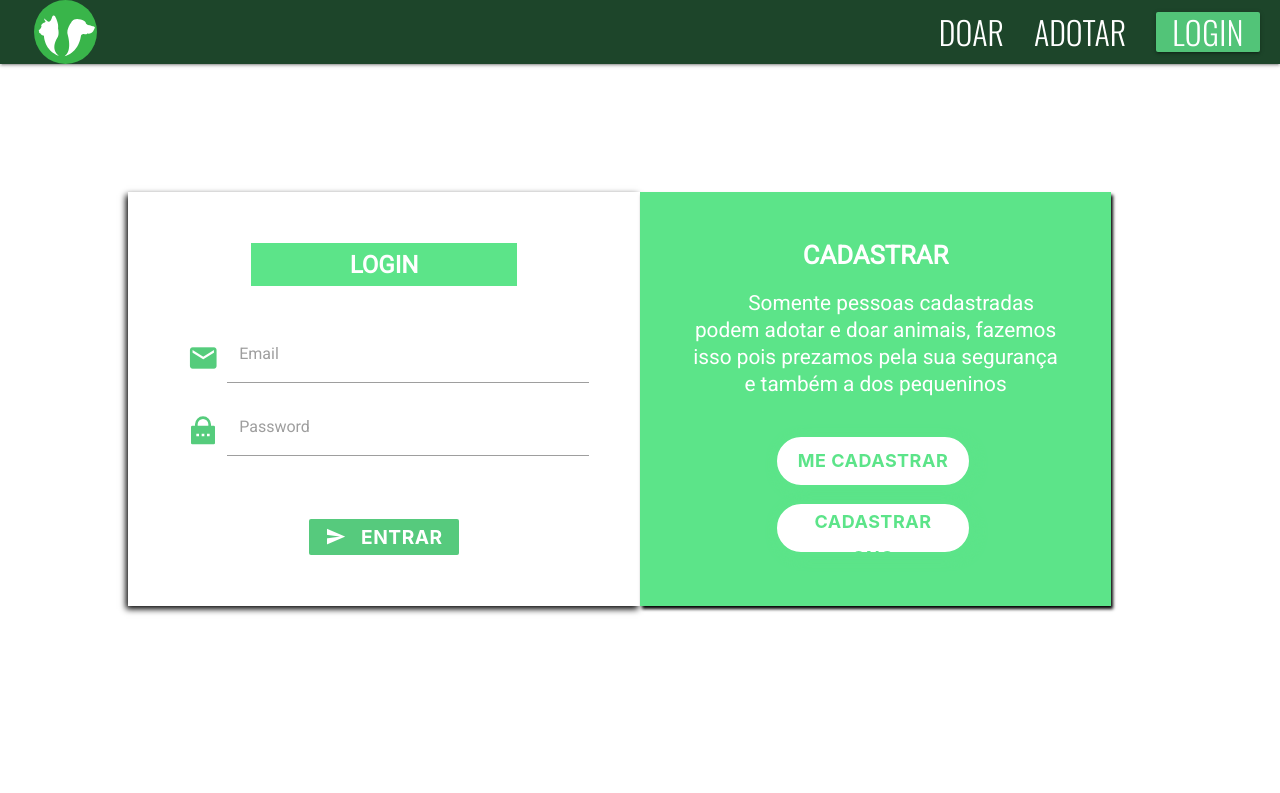
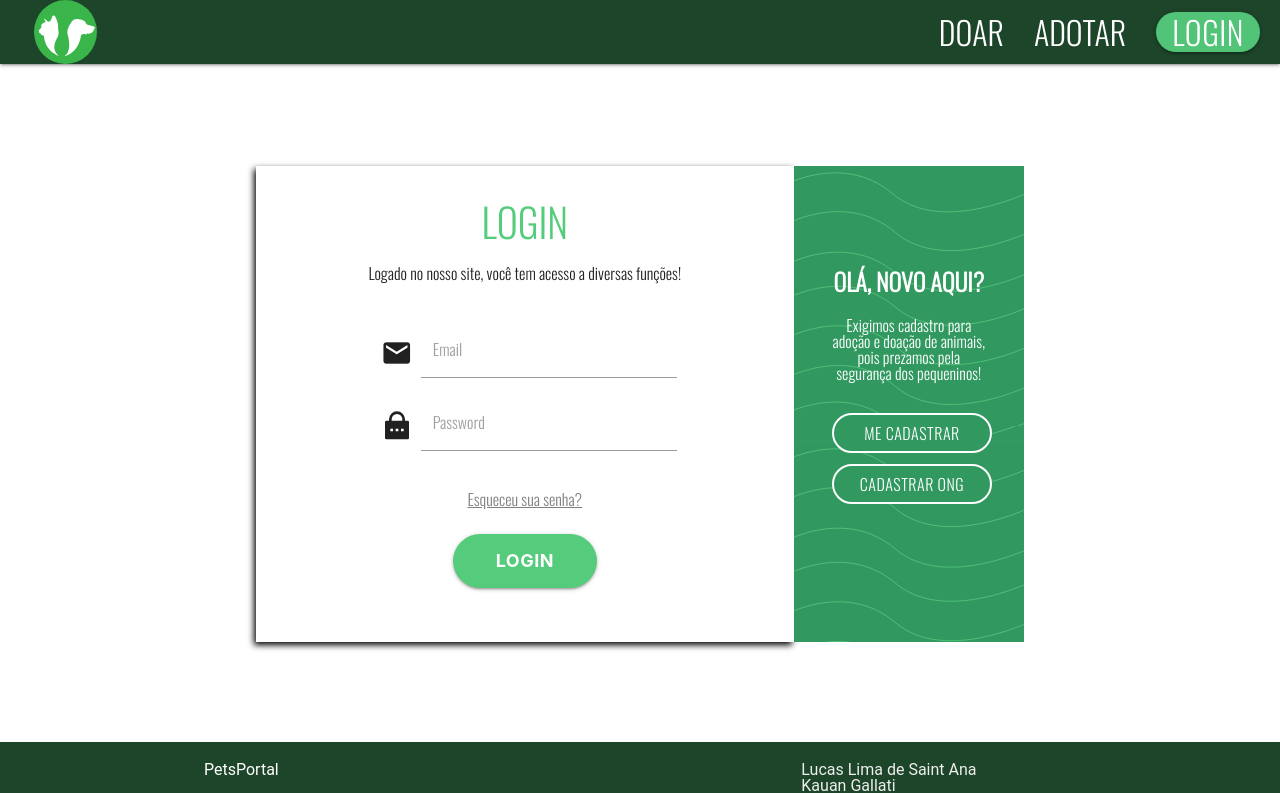
Before and after one commit to NicolasCoiado/petsportal-frontend, a React (Create React App) app: page /login in a window 1280 px wide. Shown: the top 793 px of the page. Built offline with nearby package versions, Linux system fonts and the light colour scheme; no server answers.

Commit message:
v11
Adaptando a estilização do principal componente de Login.

```diff
--- a/src/components/carousel/index.js
+++ b/src/components/carousel/index.js
@@ -5,8 +5,7 @@ import './style.css';
 function Carrossel (){
     return(
         <Carousel
-            className="i"
-            carouselId="Carousel-33"
+            className="Carrossel"
             images={[
                 'https://picsum.photos/250/250?image=0',
                 'https://picsum.photos/250/250?image=1',
--- a/src/components/carousel/style.css
+++ b/src/components/carousel/style.css
@@ -1,4 +1,3 @@
-.i{
-
-    height: 500px;
+.Carrossel{
+    height: 400px;
 }
--- a/src/components/form-login/index.js
+++ b/src/components/form-login/index.js
@@ -1,4 +1,4 @@
-import { TextInput, Button, Icon } from 'react-materialize';
+import { TextInput, Button} from 'react-materialize';
 import { Link } from 'react-router-dom';
 import { RiLockPasswordFill } from 'react-icons/ri';
 import { useHistory } from 'react-router-dom';
@@ -36,40 +36,39 @@ function FormLogin (){
     return(
     <div id="login-areas">
         <div id="login-form-area">
-            <form onSubmit={e => handleSubmit(e) }>
             <h1 id="title-login">LOGIN</h1>
+            <p id="txt-login">Logado no nosso site, você tem acesso a diversas funções!</p>
+            <form className="form-login" onSubmit={e => handleSubmit(e) }>
+                <div id="inputs-login">
                     <TextInput
-                    className="white-text"
                         email
                         icon="email"
                         label="Email"
                         type="email"
                         onChange={e => setEmail (e.target.value)}
                     />
-
                     <TextInput
-                    className="white-text"
                         icon={<RiLockPasswordFill/>}
                         label="Password"
                         password
                         onChange={e => setSenha(e.target.value)}
                     />
+                </div>
+                <Link className="EsqueciSenha">Esqueceu sua senha?</Link><br/>
                 <Button
                     id="btn-login"
                     node="button"
                     type="submit"
                     waves="light"
                 >
-                    ENTRAR
-                    <Icon left>
-                        send
-                    </Icon>
+                    LOGIN
                 </Button>
+
             </form>
         </div>
         <div id="cad-area">
-            <h1 id="title-cadastrar">CADASTRAR</h1>
-            <p id="txt-cadastrar">Somente pessoas cadastradas podem adotar e doar animais, fazemos isso pois prezamos pela sua segurança e também a dos pequeninos</p>
+            <h1 id="title-cadastrar">OLÁ, NOVO AQUI?</h1>
+            <p id="txt-cadastrar">Exigimos cadastro para adoção e doação de animais, pois prezamos pela segurança dos pequeninos!</p>
             <div id="buttons-area-cad">
                 <Link to='/cadastrar'>
                 <Button
--- a/src/components/form-login/style.css
+++ b/src/components/form-login/style.css
@@ -1,91 +1,173 @@
-@import url('https://fonts.googleapis.com/css2?family=Roboto&display=swap');
+#login-areas{
+    padding: 8% 20% 7.85% 20%;
+    display: flex;
+    flex-direction:row;
+    font-family: 'Oswald', sans-serif;
+}
 
-#login-areas{
+#login-form-area{
+    text-align: center;
+    align-items: center;
     display: flex;
-}
-#title-login{
-    text-align: center;
-    font-size: 1.5em;
-    font-weight: bold;
-    padding: 0.4em;
-    background-color: #5ce489;
-    color: white;
-    padding: 0.4em;
-    margin-left: 3em;
-    margin-right: 3em;
-    margin-bottom: 2em;
-}
-#login-form-area{
-    padding: 5%;
-    width: 50%;
-    color: #55cc7c;
-    font-family: 'Roboto', sans-serif;
+    flex-direction: column;
+    padding-top: 4.5%;
+    width: 70%;
     text-align: center;
     box-shadow: -0.1em 0.2em 0.4em black;
 }
+
+#title-login{
+    font-size: 2.5em;
+    padding-bottom: 0.6em;
+    color: #55cc7c;
+}
+#txt-login{
+    font-size: 1em;
+    margin-bottom: 2em;
+}
+.form-login{
+    width: 19em;
+}
+#inputs-login{
+    margin-bottom: 2em;
+}
+
 #btn-login{
-    margin-top: 2em;
-    font-weight: bold;
-    font-size: 1.2em;
-    box-shadow: none;
-    background-color: #56ca7d;
+    font-size: large;
+    margin-top: 1.5em;
+    margin-bottom: 3em;
+    width: 8em;
+    height: 3em;
+    font-weight:bolder;
+    background-color: #55cc7c;
+    border-radius: 2em;
+}
+.EsqueciSenha{
+    color: grey;
+    text-decoration: underline;
+}
 
+/*===================================*/
+@media (min-width: 1675px)
+{
+    #cad-area{
+        padding: 4% 5% 5% 5%;
+        width: 30%;
+        text-align: center;
+        background-image: url("../../images/BackgroundLogin.svg");
     }
-#btn-login:hover{
-    margin-top: 2em;
-    font-weight: bold;
-    font-size: 1.2em;
+
+    #title-cadastrar{
+        font-weight:bolder;
         color: white;
-}
-/*===========================================*/
-#cad-area{
-    padding: 5%;
-    margin-top: -0%;
-    width: 46%;
-    font-family: 'Roboto', sans-serif;
-    text-align: center;
-    background-color:#5ce489;
-    box-shadow: 0.1em 0.2em 0.2em black;
-}
-#title-cadastrar{
-    text-align: center;
-    font-size: 1.6em;
-    font-weight: bold;
-    color: white;
-
+        font-size: xx-large;
+        margin-top: 3em;
+        margin-bottom: 1em;
     }
     #txt-cadastrar{
-    text-align: center;
         color: white;
-    font-size: 1.3em;
-    line-height: 1.3;
-    text-indent: 1.5em;
-    padding-top: 1em;
-
+        font-size: large;
+        margin-bottom: 2em;
     }
     #buttons-area-cad{
-    margin-top: 1.5em;
         display: flex;
         flex-direction: column;
     }
     .btn-cad{
-    width: 11em;
-    height: 3em;
-    font-size:large;
-    font-weight: bold;
-    color: #5ce489;
-    background-color: white;
-    box-shadow: 0.2em 0.2em 0.6em #5ce489;
-    border: 0.2em solid #5ce489;
-    border-radius: 2em;
-    margin-top: 0.7em;
+        font-family: 'Oswald', sans-serif;
+        font-size: 1em;
+        width: 10em;
+        height: 2.5em;
+        border-radius: 3em;
+        background-color: #319860;
+        box-shadow: none;
+        border:solid 0.13em;
+        border-color: white;
+        margin-bottom: 0.7em;
+    }
+    .btn-cad:hover{
+        background-color: #51c578;
+    }
+}
+@media (max-width: 1675px) and (min-width:1255px)
+{
+    #cad-area{
+        padding: 4% 5% 5% 5%;
+        width: 30%;
+        text-align: center;
+        background-image: url("../../images/BackgroundLogin.svg");
     }
 
+    #title-cadastrar{
+        font-weight:bolder;
+        color: white;
+        font-size: x-large;
+        margin-top: 3em;
+        margin-bottom: 1em;
+    }
+    #txt-cadastrar{
+        color: white;
+        font-size: medium;
+        margin-bottom: 2em;
+    }
+    #buttons-area-cad{
+        display: flex;
+        flex-direction: column;
+    }
+    .btn-cad{
+        font-family: 'Oswald', sans-serif;
+        font-size: 1em;
+        width: 10em;
+        height: 2.5em;
+        border-radius: 3em;
+        background-color: #319860;
+        box-shadow: none;
+        border:solid 0.13em;
+        border-color: white;
+        margin-bottom: 0.7em;
+    }
     .btn-cad:hover{
-    font-weight: bold;
-    background-color: #5ce489;
+        background-color: #51c578;
+    }
+}
+@media (max-width: 1255px)
+{
+    #cad-area{
+        padding: 5% 5% 5% 5%;
+        width: 30%;
+        text-align: center;
+        background-image: url("../../images/BackgroundLogin.svg");
+    }
+
+    #title-cadastrar{
+        font-weight:bolder;
         color: white;
-    box-shadow: 0.2em 0.2em 0.6em #5ce489;
-    border: 0.2em solid white;
-    border-radius: 2em;
+        font-size: large;
+        margin-top: 3em;
+        margin-bottom: 2em;
     }
+    #txt-cadastrar{
+        color: white;
+        font-size: medium;
+        margin-bottom: 2em;
+    }
+    #buttons-area-cad{
+        display: flex;
+        flex-direction: column;
+    }
+    .btn-cad{
+        font-family: 'Oswald', sans-serif;
+        font-size: 1em;
+        width: 10em;
+        height: 2.5em;
+        border-radius: 3em;
+        background-color: #319860;
+        box-shadow: none;
+        border:solid 0.13em;
+        border-color: white;
+        margin-bottom: 0.7em;
+    }
+    .btn-cad:hover{
+        background-color: #51c578;
+    }
+}
--- a/src/components/form-ong/index.js
+++ b/src/components/form-ong/index.js
@@ -67,7 +67,7 @@ function FormOng(){
     };
 
     return(
-    <div id="pessoa-areas">
+    <div id="form-areas">
         <h3 className="title-cadastrar-pessoa">CADASTRAR ONG</h3>
         <form id="form-area"onSubmit={e => handleSubmit(e) }>
             <TextInput
--- a/src/components/form-pessoa/index.js
+++ b/src/components/form-pessoa/index.js
@@ -47,7 +47,7 @@ function FormPessoa (){
         })
     }
     return(
-    <div id="pessoa-areas">
+    <div id="form-areas">
         <h3 className="title-cadastrar-pessoa">CADASTRAR USUÁRIO</h3>
         <form id="form-area" onSubmit={e => handleSubmit(e) }>
             <TextInput
--- a/src/components/form-pessoa/style.css
+++ b/src/components/form-pessoa/style.css
@@ -1,5 +1,5 @@
-#login-areas{
-    padding: 10%;
+#form-areas{
+    padding: 2em;
 }
 #form-area{
     margin: 2% 10% 10% 10%;
--- a/src/components/navbar/style.css
+++ b/src/components/navbar/style.css
@@ -2,18 +2,18 @@
     background-color: #1D452A;
     font-family: 'Oswald', sans-serif;
 }
-@media (min-width: 993px)
+@media (min-width: 990px)
 {
     .navbar-edited{
         display: flex;
     }
 }
-@media (max-width: 993px)
+/*@media (max-width: 993px)
 {
     .navbar-edited{
         display: inline;
     }
-}
+}*/
 
 .brand-logo{
     width: 1.5em;
@@ -38,6 +38,7 @@
     background-color: #52C478;
     height: 40px;
     margin-top: -10px;
+    border-radius: 2em;
 }
 
 .btn-nav:hover{
--- a/src/components/rodape/style.css
+++ b/src/components/rodape/style.css
@@ -1,7 +1,7 @@
 .rodape{
     width: 100%;
-    position:relative;
-    margin-top: 12.5%;
-    bottom: 0;
+    position: relative;
+    bottom:0;
+    left:0;
     background-color: #1D452A;
 }
--- a/src/index.css
+++ b/src/index.css
@@ -1,5 +1,4 @@
 @import url('https://fonts.googleapis.com/css2?family=Oswald:wght@300&display=swap');
-@import url('https://fonts.googleapis.com/css2?family=Roboto:wght@300&display=swap');
 
 * {
   padding:0;
```
Also changed, not shown: src/images/BackgroundLogin.svg (added). Lines whose indentation alone changed are shown as unchanged.
